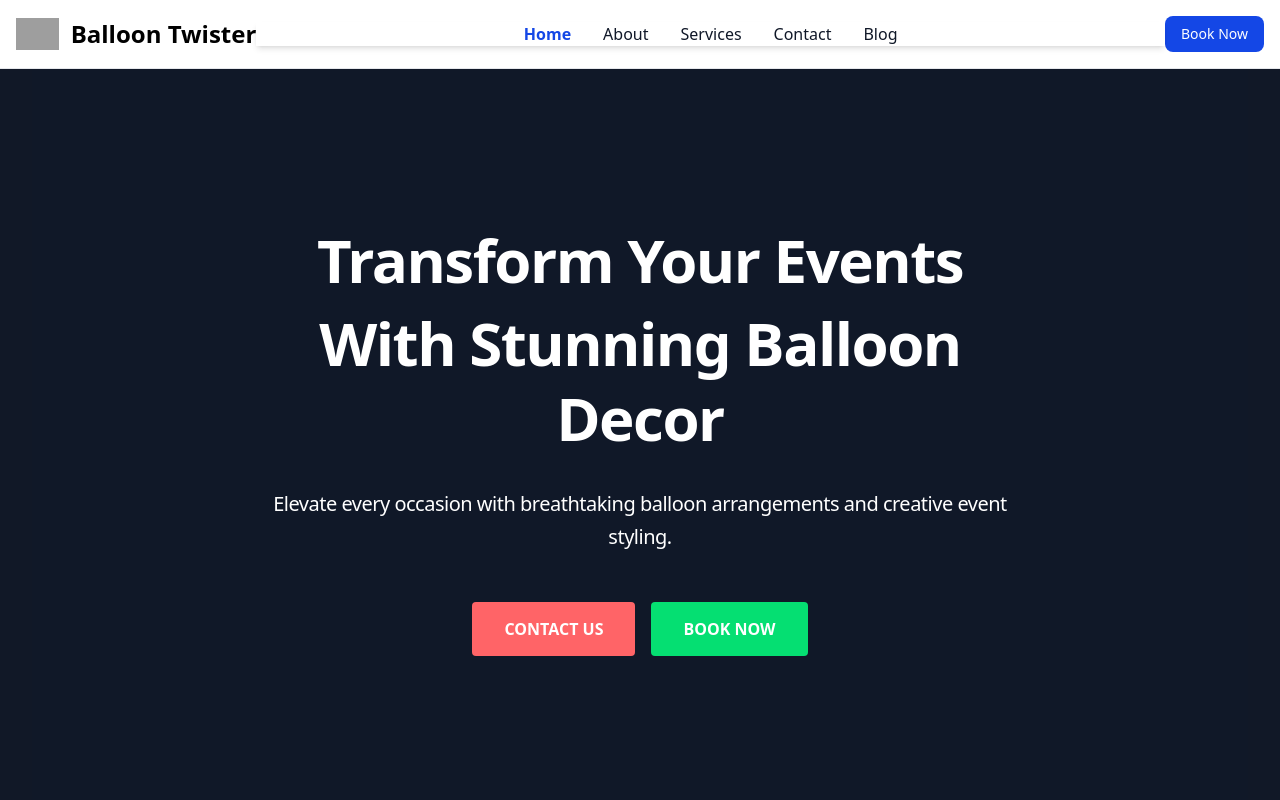
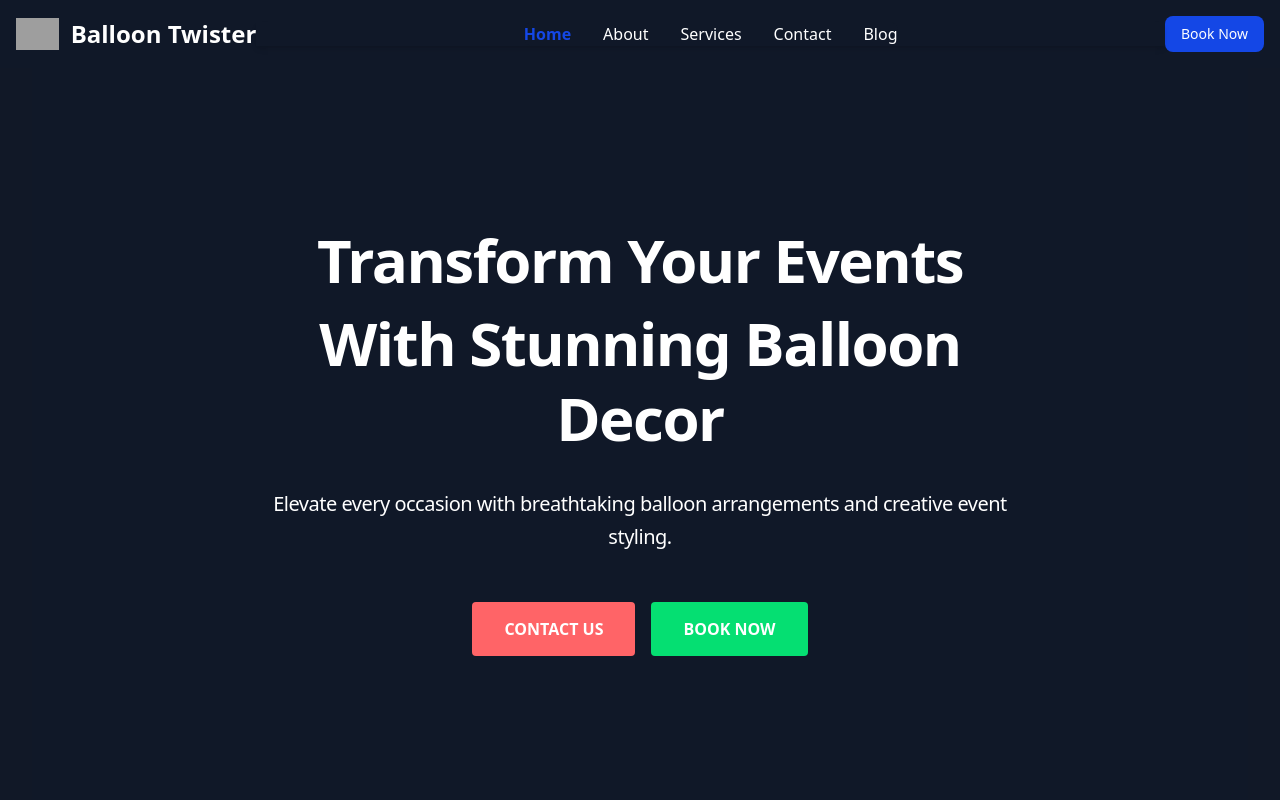
Before and after one commit to kshakya154/Balloon-Twister--, a React (Vite) app: page / in a window 1280 px wide. Shown: the top 800 px of the page. Built offline with nearby package versions, Linux system fonts and the light colour scheme; no server answers; grey boxes are pictures that could not be loaded.

Commit message:
adding some tailwind

```diff
--- a/src/components/Footer/Footer.jsx
+++ b/src/components/Footer/Footer.jsx
@@ -3,7 +3,7 @@ import { Link } from "react-router";
 function Footer() {
   return (
     <div>
-      <footer class="bg-white dark:bg-gray-900">
+      <footer class="bg-gray-900">
         <div class="mx-auto w-full max-w-screen-xl p-4 py-6 lg:py-8">
           <div class="md:flex md:justify-between">
             <div class="mb-6 md:mb-0">
@@ -13,7 +13,7 @@ function Footer() {
                   class="h-8 me-3"
                   alt="FlowBite Logo"
                 />
-                <span class="self-center text-2xl font-semibold whitespace-nowrap dark:text-white">
+                <span class="self-center text-2xl font-semibold whitespace-nowrap text-white">
                   Balloon Twister
                 </span>
               </Link>
@@ -47,7 +47,7 @@ function Footer() {
                       target="_blank"
                       class="hover:underline "
                     >
-                      Github
+                      Instagram
                     </a>
                   </li>
                   <li>
@@ -56,7 +56,7 @@ function Footer() {
                       target="_blank"
                       class="hover:underline"
                     >
-                      Discord
+                      Facebook
                     </a>
                   </li>
                 </ul>
--- a/src/components/Header/Header.jsx
+++ b/src/components/Header/Header.jsx
@@ -11,7 +11,7 @@ function Header() {
   const navItems = ["Home", "About", "Services", "Contact", "Blog"];
 
   return (
-    <nav className="bg-white dark:bg-gray-900 fixed w-full z-20 top-0 start-0 border-b border-gray-200 dark:border-gray-600">
+    <nav className=" bg-gray-900 fixed w-full z-20 top-0 start-0 text-white">
       <div className="max-w-screen-xl flex items-center justify-between mx-auto p-4">
         {/* Logo */}
         <Link
@@ -53,11 +53,11 @@ function Header() {
 
         {/* Navigation Links */}
         <div
-          className={`absolute top-16 left-0 w-full bg-white dark:bg-gray-900 shadow-md md:relative md:top-0 md:flex md:items-center md:w-auto md:flex-grow md:justify-center ${
+          className={`absolute top-16 left-0 w-full text-white bg-gray-900 shadow-md md:relative md:top-0 md:flex md:items-center md:w-auto md:flex-grow md:justify-center ${
             isOpen ? "block" : "hidden"
           }`}
         >
-          <ul className="flex flex-col md:flex-row md:space-x-8 p-4 md:p-0 border border-gray-100 rounded-lg bg-gray-50 md:border-0 md:bg-white dark:bg-gray-800 md:dark:bg-gray-900 dark:border-gray-700">
+          <ul className="flex flex-col md:flex-row md:space-x-8 p-4 md:p-0 border border-gray-100 rounded-lg bg-gray-900 md:border-0  md:dark:bg-gray-900 dark:border-gray-700 text-white">
             {navItems.map((nav, index) => (
               <li key={index}>
                 <NavLink
@@ -66,7 +66,7 @@ function Header() {
                   className={({ isActive }) =>
                     isActive
                       ? "text-blue-700 font-bold"
-                      : "text-gray-900 dark:text-white block py-2 px-3 rounded-sm hover:bg-gray-100 md:hover:bg-transparent md:hover:text-blue-700 md:p-0"
+                      : "text-white block py-2 px-3 rounded-sm hover:bg-gray-100 md:hover:bg-transparent md:hover:text-blue-700 md:p-0"
                   }
                 >
                   {nav}
```
